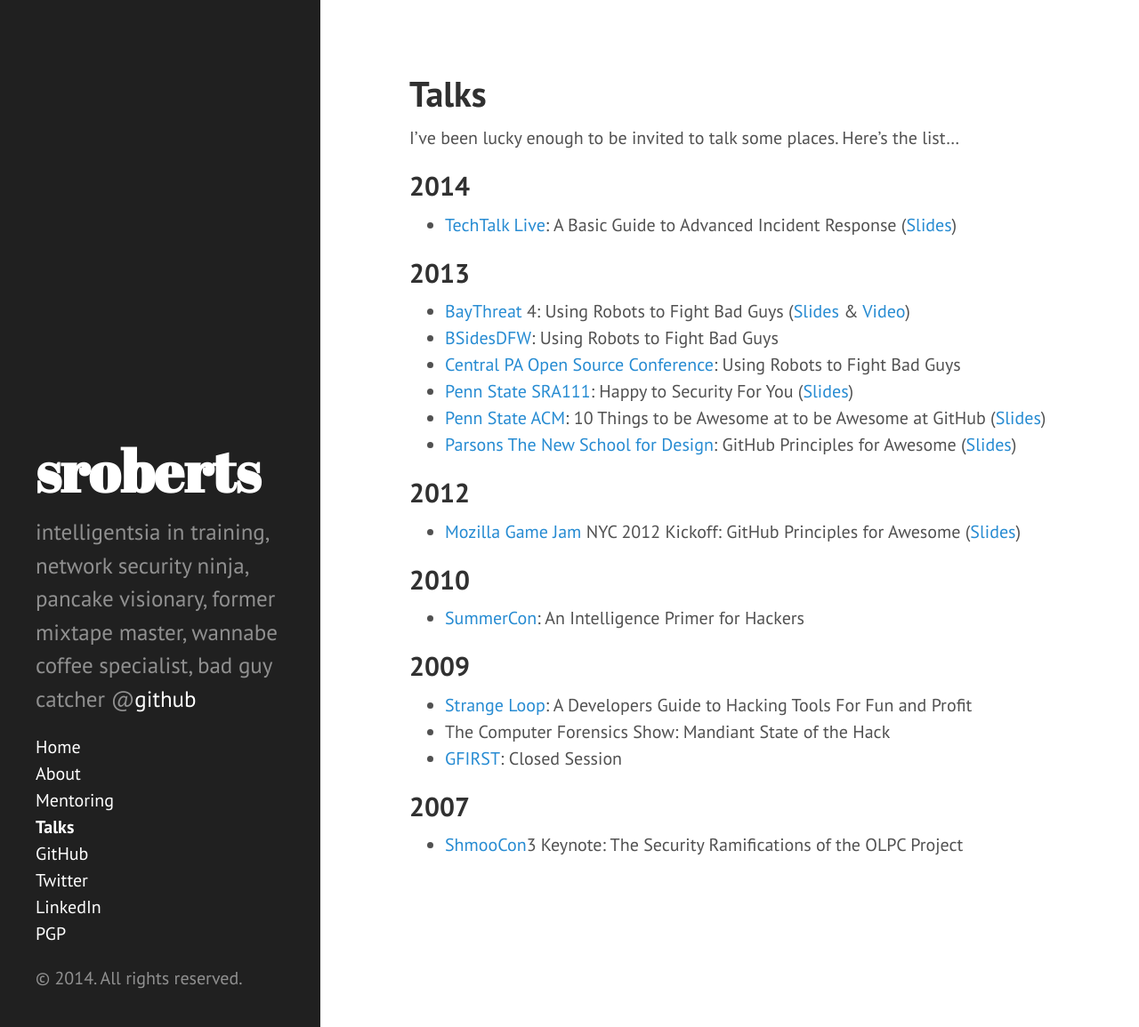
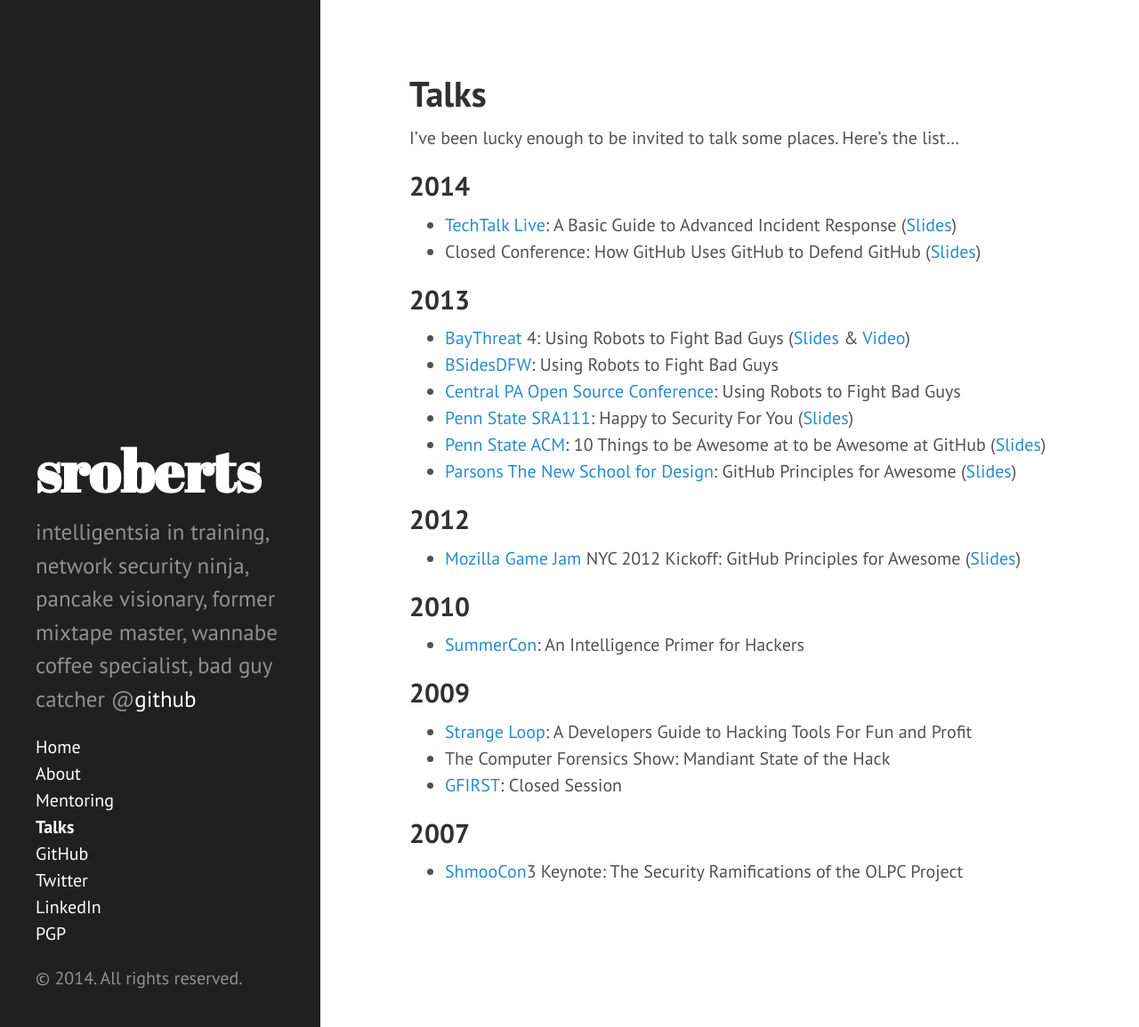
Before and after one commit to sroberts/sroberts.github.io, a Jekyll site: the page built from talks.md, in a window 1280 px wide and 1155 px high. Shown: the whole window at 89% size. Built offline with Jekyll 4.4.1, drawn with Linux system fonts in a browser that asks for light colours; nearby versions of some CDN libraries; Markdown is read by kramdown in place of the engine named in the settings.

Commit message:
added how gh uses gh to defend gh to talks

```diff
--- a/talks.md
+++ b/talks.md
@@ -11,6 +11,7 @@
 
 ## 2014
 * [TechTalk Live](http://www.techtalklive.org): A Basic Guide to Advanced Incident Response ([Slides](https://speakerdeck.com/sroberts/a-basic-guide-to-advanced-incident-response))
+* Closed Conference: How GitHub Uses GitHub to Defend GitHub ([Slides](https://speakerdeck.com/sroberts/how-github-uses-github-to-defend-github))
 
 ## 2013
 * [BayThreat](http://www.baythreat.org) 4: Using Robots to Fight Bad Guys ([Slides](https://speakerdeck.com/sroberts/using-robots-to-fight-bad-guys) & [Video](http://www.youtube.com/watch?v=PFvI0m_JkDE))
```
